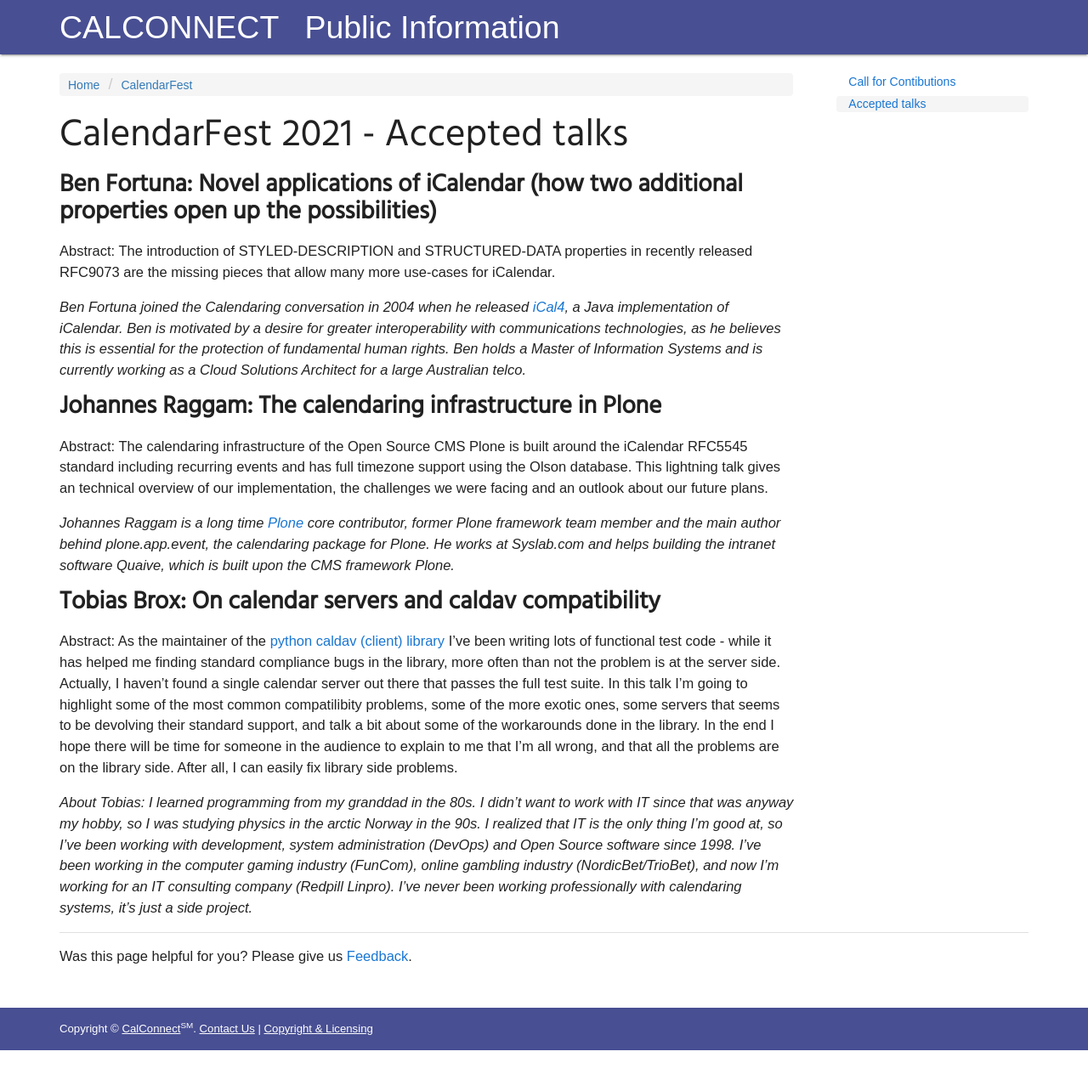
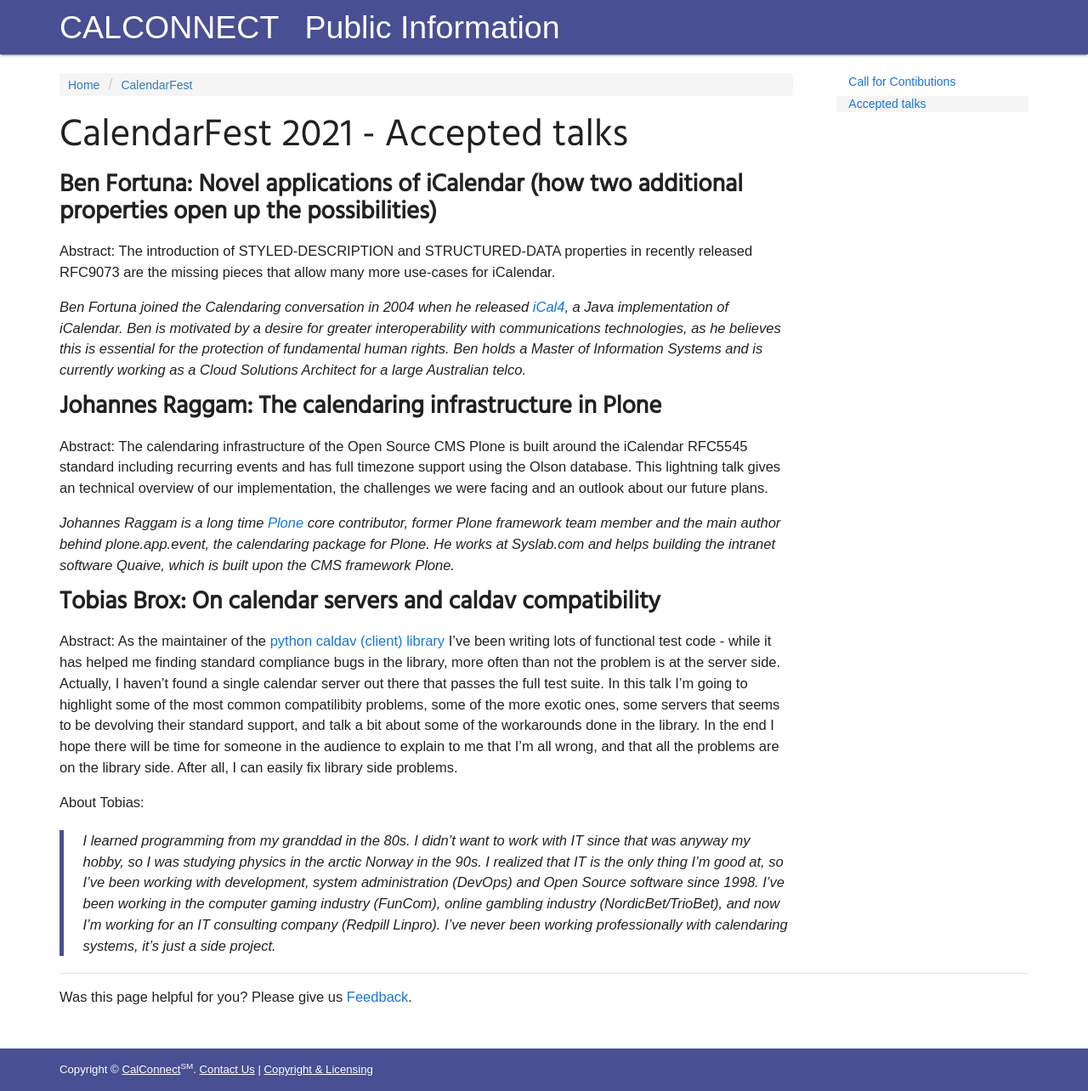
Before and after one commit to CalConnect/public, a Jekyll site: the page built from _pages/CalendarFest/AcceptedTalks.md, in a window 1280 px wide. Shown: the whole page at 85% size. Built offline with Jekyll 4.4.1, drawn with Linux system fonts in a browser that asks for light colours; some web fonts are replaced; before the commit the page ends 1236 px from its top, so only the background shows below that.

```diff
--- a/_pages/CalendarFest/AcceptedTalks.md
+++ b/_pages/CalendarFest/AcceptedTalks.md
@@ -26,9 +26,9 @@ Abstract: The calendaring infrastructure of the Open Source CMS Plone is built a
 
 Abstract: As the maintainer of the [python caldav (client) library](https://github.com/python-caldav/caldav) I've been writing lots of functional test code - while it has helped me finding standard compliance bugs in the library, more often than not the problem is at the server side. Actually, I haven't found a single calendar server out there that passes the full test suite. In this talk I'm going to highlight some of the most common compatilibity problems, some of the more exotic ones, some servers that seems to be devolving their standard support, and talk a bit about some of the workarounds done in the library. In the end I hope there will be time for someone in the audience to explain to me that I'm all wrong, and that all the problems are on the library side. After all, I can easily fix library side problems.
 
-*About Tobias:
-I learned programming from my granddad in the 80s.
-I didn't want to work with IT since that was anyway my hobby, so I was studying physics in the arctic Norway in the 90s.
-I realized that IT is the only thing I'm good at, so I've been working with development, system administration (DevOps) and Open Source software since 1998.
-I've been working in the computer gaming industry (FunCom), online gambling industry (NordicBet/TrioBet), and now I'm working for an IT consulting company (Redpill Linpro).
-I've never been working professionally with calendaring systems, it's just a side project.*
+About Tobias:
+> *I learned programming from my granddad in the 80s.
+> I didn't want to work with IT since that was anyway my hobby, so I was studying physics in the arctic Norway in the 90s.
+> I realized that IT is the only thing I'm good at, so I've been working with development, system administration (DevOps) and Open Source software since 1998.
+> I've been working in the computer gaming industry (FunCom), online gambling industry (NordicBet/TrioBet), and now I'm working for an IT consulting company (Redpill Linpro).
+> I've never been working professionally with calendaring systems, it's just a side project.*
```
